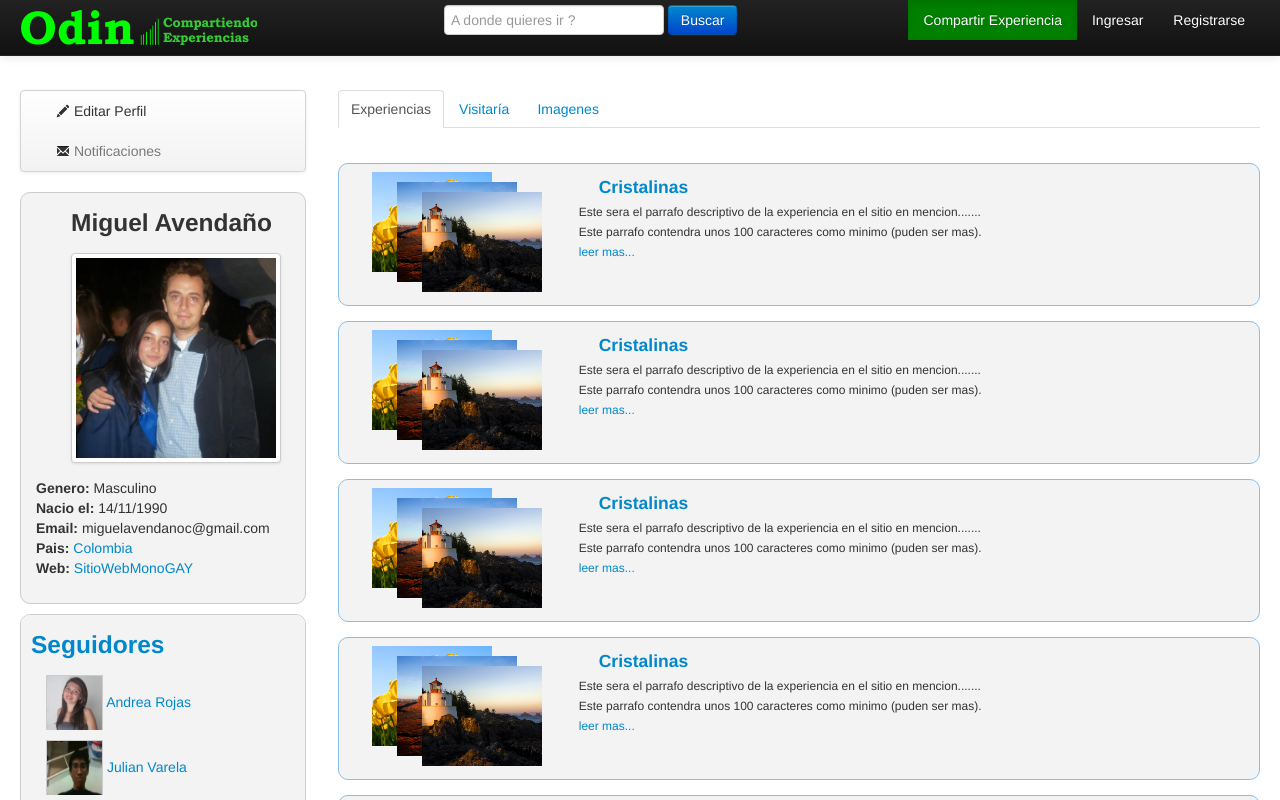
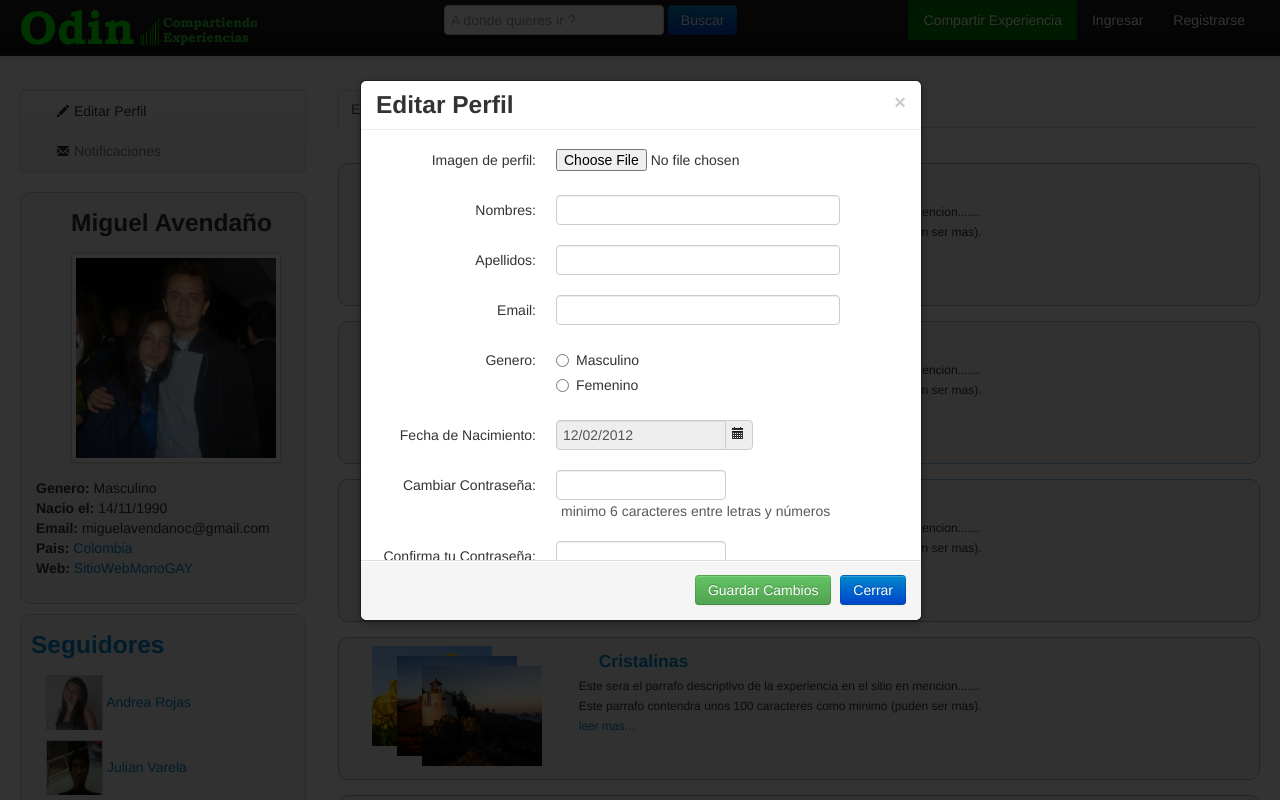
Before and after one commit to miguelavendano/prueba, a plain HTML site: page perfil_Usuarios.HTML in a window 1280 px wide. Both pictures are taken after a click on the link "Editar Perfil". Shown: the top 800 px of the page. Drawn offline with Linux system fonts and the light colour scheme.

Commit message:
perfil modal

```diff
--- a/css/P_usuario.css
+++ b/css/P_usuario.css
@@ -1,6 +1,10 @@
 /************************ PERFIL DE USUARIO ************************/
 .perfil{
 	margin-top: 50px;
+}
+
+.opciones .navbar-inner{
+	min-height: 40px;
 }
 
 .usuario{
--- a/perfil_Usuarios.HTML
+++ b/perfil_Usuarios.HTML
@@ -8,6 +8,7 @@
     <link href="css/bootstrap-responsive.css" rel="stylesheet" />
 	<link href="css/P_usuario.css" rel="stylesheet">
     <link href="css/estilos.css" rel="stylesheet">
+    <link href="css/datepicker.css" rel="stylesheet" />
 
 </head>
 <body>
@@ -60,7 +61,7 @@
                                 <div class="navbar-inner">
                                     <ul class="nav pull-right">
                                         <li>
-                                            <a href="#">
+                                            <a data-toggle="modal" href="#modaledit">
                                             <div class="icon-pencil"></div>
                                             Editar Perfil
                                             </a>
@@ -399,11 +400,101 @@
     </div>
 
 
+      <!-- VENTANA MODAL-->
+      <div id="modaledit" class="modal hide fade" style="display: none;">
+        <div class="modal-header">
+          <a class="close" data-dismiss="modal">×</a>
+            <h3>Editar Perfil</h3>
+        </div>
+
+        <div class="modal-body">
+          <form class="form-horizontal">
+              <fieldset>
+                <div class="control-group">
+                  <label class="control-label" for="imper">Imagen de perfil: </label>
+                  <div class="controls">
+                    <input type="file" class="input-file" id="imper" ></input>
+                  </div>
+                </div>
+                <div class="control-group">
+                  <label class="control-label" for="nom">Nombres: </label>
+                  <div class="controls">
+                    <input type="text" class="input-xlarge" id="nom">
+                  </div>
+                </div>
+                <div class="control-group">
+                  <label class="control-label" for="ape">Apellidos: </label>
+                  <div class="controls">
+                    <input type="text" class="input-xlarge" id="ape">
+                  </div>
+                </div>
+                <div class="control-group">
+                  <label class="control-label" for="mail">Email: </label>
+                  <div class="controls">
+                    <input type="text" class="input-xlarge" id="mail">
+                  </div>
+                </div>
+                <div class="control-group">
+                  <label class="control-label" for="genero">Genero: </label>
+                    <div class="controls">
+                      <label class="radio">
+                        <input type="radio" id="genero" value="option1" name="opR">
+                          Masculino
+                      </label>
+                      <label class="radio">
+                        <input type="radio" id="genero" value="option2" name="opR">
+                          Femenino
+                      </label>
+                    </div>
+                </div>
+                <div class="control-group">
+                  <label class="control-label">Fecha de Nacimiento: </label>
+                    <div class="controls">
+                      <div class="input-append date" id="dp" data-date="12/02/2013" data-date-format="dd/mm/yyyy">
+                        <input class="span2" size="16" value="12/02/2012" readonly="readonly" type="text">
+                        <span class="add-on"><i class="icon-calendar"></i></span>
+                      </div>
+                    </div>
+                </div>
+                <div class="control-group">
+                  <label class="control-label" for="nom">Cambiar Contraseña: </label>
+                  <div class="controls">
+                    <input type="password" class="span2" id="pass">
+                    <!-- <p class="help-block">minimo 6 caracteres (a-z) con numeros (0-9)</p> -->
+                    <span class="help-inline">minimo 6 caracteres entre letras y números</span>
+                  </div>
+                </div>
+                <div class="control-group">
+                  <label class="control-label" for="nom">Confirma tu Contraseña: </label>
+                  <div class="controls">
+                    <input type="password" class="span2" id="pass2">
+                  </div>
+                </div>
+              </fieldset>
+            </form>
+        </div>
+
+        <div class="modal-footer">
+          <a href="#" class="btn btn-success">Guardar Cambios</a>
+          <a href="#" class="btn btn-primary" data-dismiss="modal">Cerrar</a>
+        </div>
+
+      </div>
+
+
+    <script src="js/bootstrap-modal.js"></script>
     <script src="js/jquery.js"></script>
     <script src="js/jquery-1.8.2.min.js"></script>
+    <script src="js/jquery.masonry.min.js"></script>
+    <script src="js/bootstrap-datepicker.js"></script>
+    <script>
+      $(function(){
+        $('#dp').datepicker();
+      });
+    </script>
     <script src="js/bootstrap.min.js"></script>
-    <script src="js/jquery.masonry.min.js"></script>
-    <script src="js/base-galeria.js" type="text/javascript"></script>
+    <script src="js/base-galeria.js"></script>
+
 
 </body>
 </html>
```
Also changed, not shown: css/bootstrap.css.
